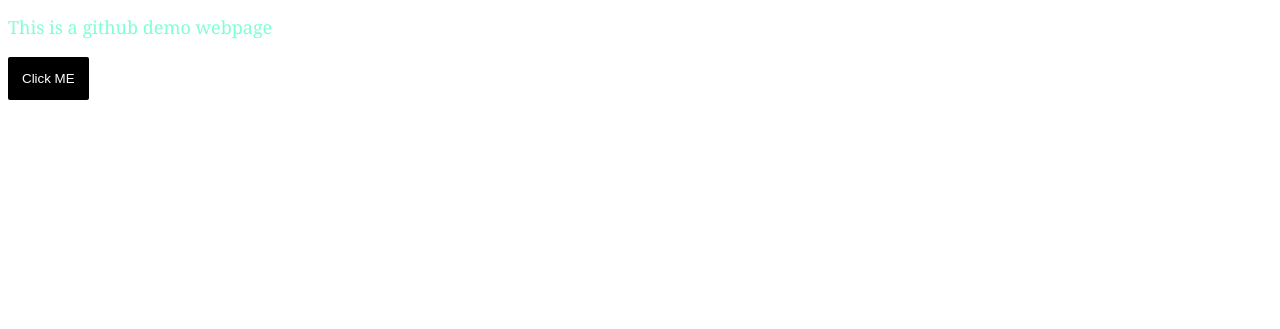
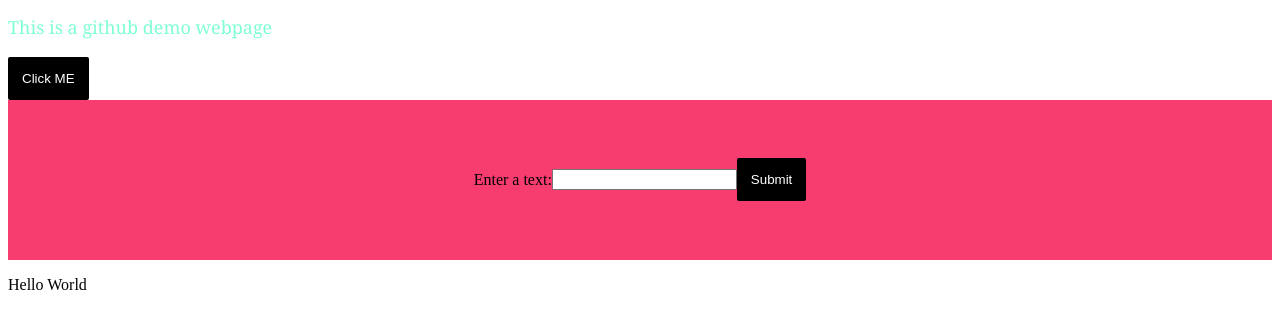
Before and after one commit to sathyanarayanan-devs/githubdemo, a plain HTML site: page index.html in a window 1280 px wide. Shown: the part 39-368 px from the top of the page. Drawn offline with Linux system fonts and the light colour scheme.

Commit message:
Stashing example code functionality

```diff
--- a/index.html
+++ b/index.html
@@ -8,9 +8,15 @@
 </head>
 <body>
     <h1 id="h1">Hello World</h1>
-    <p>This is a github demo webpage</p>
+    <p id="text">This is a github demo webpage</p>
+    <button id="btn">Click ME</button>
 
-    <button id="btn">Click ME</button>
+    <div class="textarea">
+        <label for="text">Enter a text: </label>
+        <input type="text" id="key" minlength="3" maxlength="20" required>
+        <button type="submit" id="sBtn">Submit</button>
+    </div>
+    <p id="Text">Hello World</p>
 </body>
 <script src="script.js"></script>
 </html>
--- a/style.css
+++ b/style.css
@@ -4,7 +4,7 @@ h1{
     font-size: larger;
 }
 
-p{
+#text{
     font-family: Cambria, Cochin, Georgia, Times, 'Times New Roman', serif;
     color: aquamarine;
     font-size: large;
@@ -17,3 +17,12 @@ button{
     color: #fff;
     background-color: #000;
 }
+
+.textarea{
+    display: flex;
+    align-items: center;
+    justify-content: center;
+    height: 20vh;
+    background-color: color-mix(in srgb, red 95%, violet 84%);
+
+}
```
